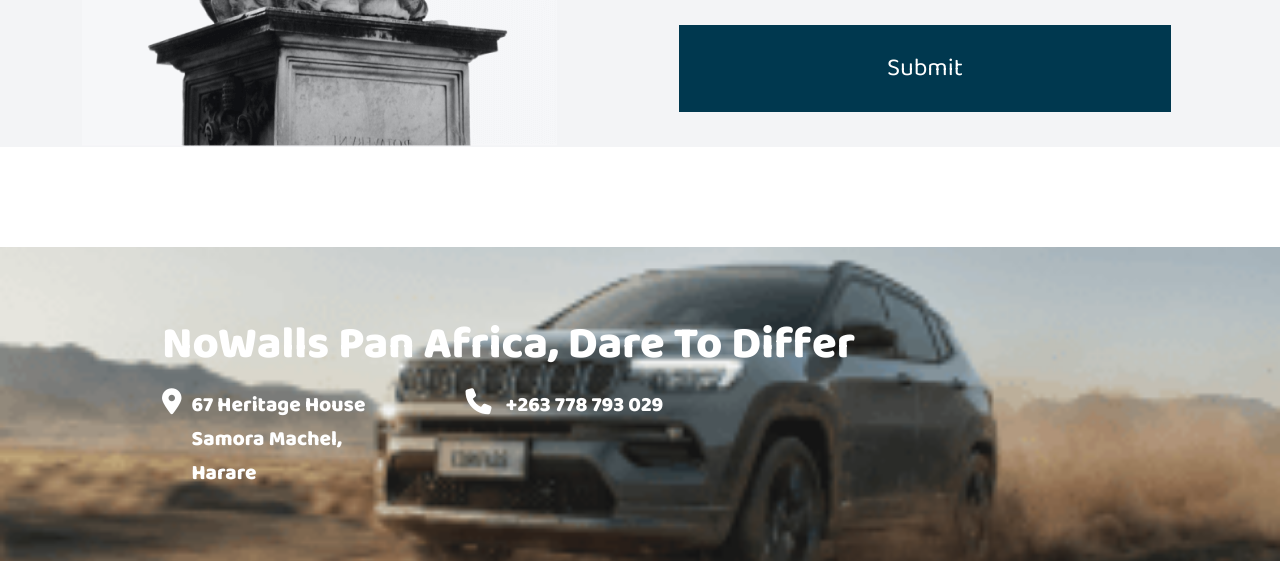
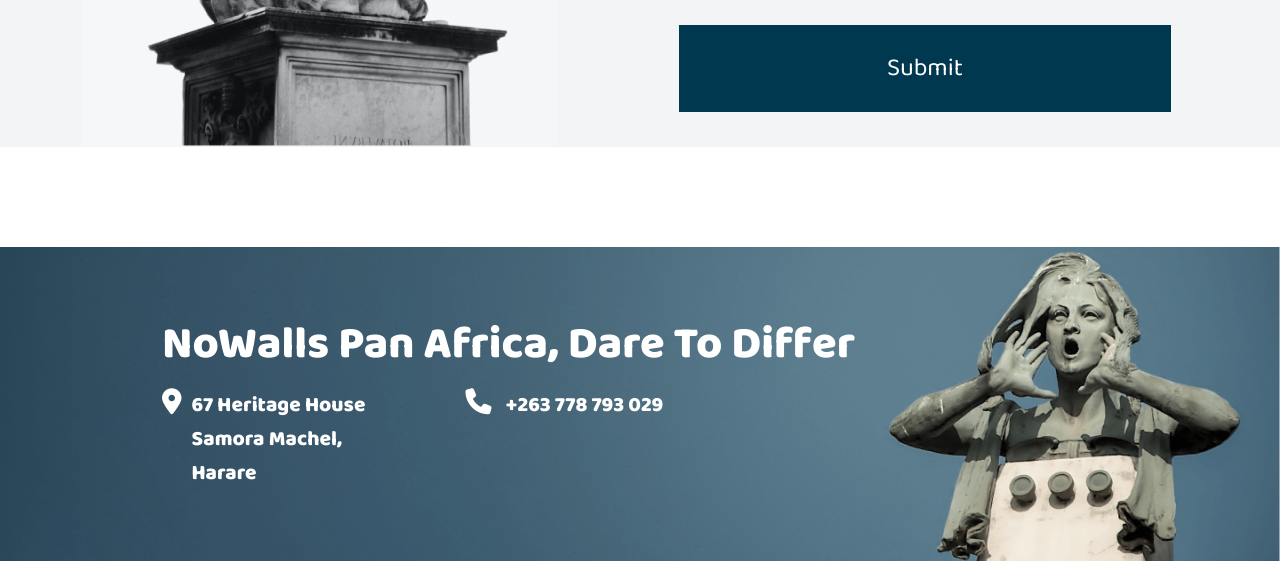
Before and after one commit to emarkmalon/NoWalls, a plain HTML site: page index.html in a window 1280 px wide. Shown: the part 3700-4261 px from the top of the page. Drawn offline with Linux system fonts and the light colour scheme; a web font is replaced by a local one.

Commit message:
Update style.css

```diff
--- a/assets/css/style.css
+++ b/assets/css/style.css
@@ -284,7 +284,7 @@
 }
 
 #company-address {
-  background: url(../images/car\ dusty\ road.png);
+  background: url(../images/bilboard.png);
   background-position: center;
   background-size: cover;
   width: 100%;
```
